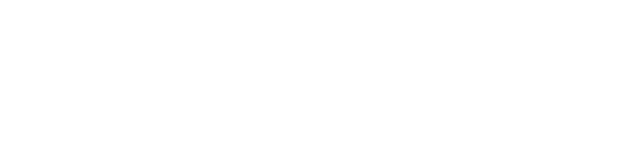
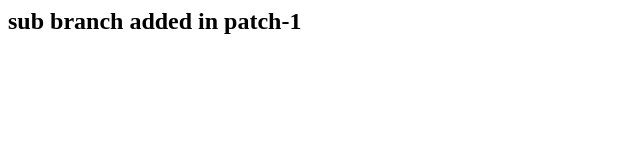
Before and after one commit to Abhishek-patil1202/template, a website: page index.html in a window 1280 px wide. Shown: the whole page, without its empty margins (0-640 px from the left). Drawn offline with Linux system fonts and the light colour scheme.

Commit message:
firts cmmoit in subbranch

```diff
--- a/index.html
+++ b/index.html
@@ -1,6 +1,6 @@
 <html>
 <body>
-
+   <h2>sub branch added in patch-1</h2>
 <script>
 
 </script>
```
